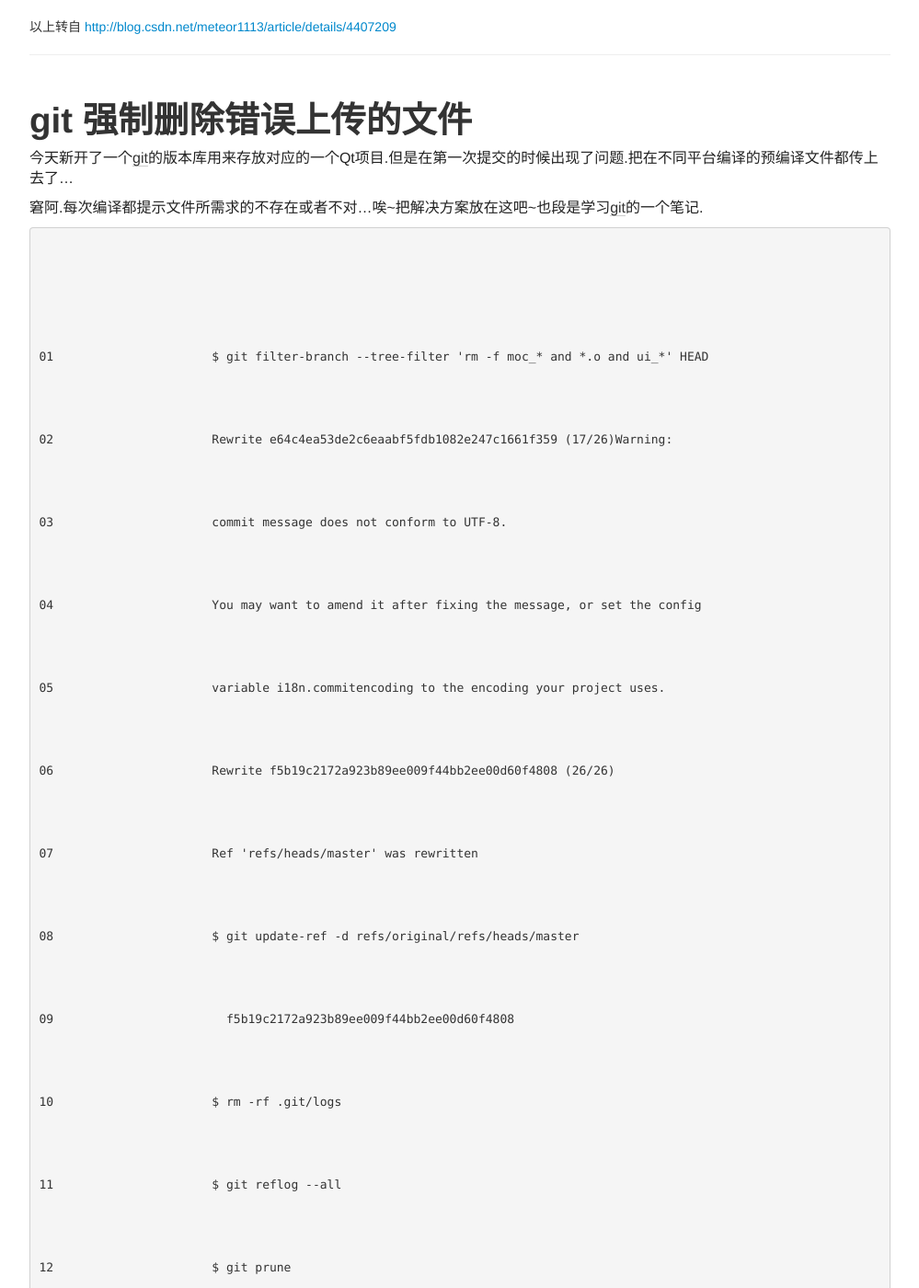
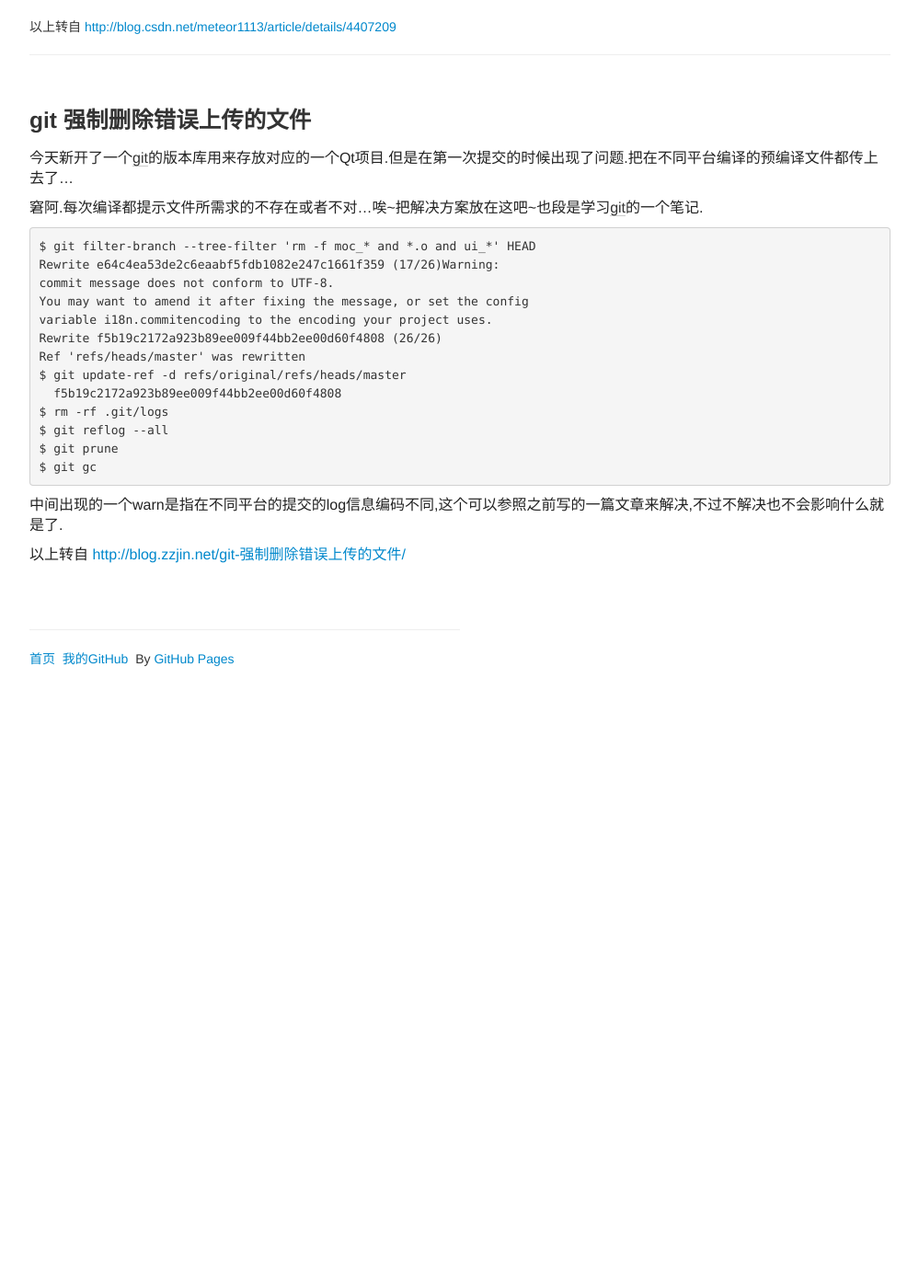
Before and after one commit to Yhzhtk/yhzhtk.github.io, a Jekyll site: the page built from _posts/2013-06-06-1-git-rm-all.html, in a window 1280 px wide and 1400 px high, scrolled down 1607 px. Shown: the whole window at 92% size, without its empty margins (140-1139 px from the left). Built offline with Jekyll 4.4.1, drawn with Linux system fonts in a browser that asks for light colours; after the commit the page ends 2353 px from its top, so only the background shows below that.

Commit message:
update format

```diff
--- a/_posts/2013-06-06-1-git-rm-all.html
+++ b/_posts/2013-06-06-1-git-rm-all.html
@@ -3,7 +3,7 @@ layout: post
 title: Git 完全删除某个文件（不在任何版本保留）
 tag: git 删除文件
 ---
-<h1>从git中永久删除文件以节省空间</h1>
+<h3>从git中永久删除文件以节省空间</h3>
 
 <p>在使用版本管理工具的过程中我们会碰到这样的问题:不小心把一个不该加入版本管理的文件加进去了，有时候这个文件很大，也许我们整个版本库才几百 K，但加进去这个没用的文件却有好几百M，我可不想因为这么个破烂东西把整个版本库整个硕大无比，以后维护备份都不方便；还有时候是不小心把一个敏感文件 加进去了，比如里面写了信用卡密码的文本文件。</p>
 
@@ -95,7 +95,7 @@ tag: git 删除文件
 <hr />
 <p>&nbsp;</p>
 
-<h1>git 强制删除错误上传的文件</h1>
+<h3>git 强制删除错误上传的文件</h3>
 
 <div class="entry-content" style="color: rgb(34, 34, 34); font-family: proxima-nova, Helvetica, sans-serif; font-size: 16px; line-height: 22px;">
 <p>今天新开了一个<a href="http://blog.zzjin.net/tag/git/" style="color: rgb(51, 51, 51); text-decoration: none; outline: 0px; line-height: inherit; border-bottom-width: 1px; border-bottom-style: solid; border-bottom-color: rgb(204, 204, 204);" target="_blank" title="查看 git 中的全部文章">git</a>的版本库用来存放对应的一个Qt项目.但是在第一次提交的时候出现了问题.把在不同平台编译的预编译文件都传上去了&hellip;</p>
@@ -103,72 +103,19 @@ tag: git 删除文件
 <p>窘阿.每次编译都提示文件所需求的不存在或者不对&hellip;唉~把解决方案放在这吧~也段是学习<a href="http://blog.zzjin.net/tag/git/" style="color: rgb(51, 51, 51); text-decoration: none; outline: 0px; line-height: inherit; border-bottom-width: 1px; border-bottom-style: solid; border-bottom-color: rgb(204, 204, 204);" target="_blank" title="查看 git 中的全部文章">git</a>的一个笔记.</p>
 
 <pre>
-<div>
-<div id="highlighter_938675">
-<table border="0" cellpadding="0" cellspacing="0">
-	<tbody>
-		<tr>
-			<td>
-			<p>01</p>
-
-			<p>02</p>
-
-			<p>03</p>
-
-			<p>04</p>
-
-			<p>05</p>
-
-			<p>06</p>
-
-			<p>07</p>
-
-			<p>08</p>
-
-			<p>09</p>
-
-			<p>10</p>
-
-			<p>11</p>
-
-			<p>12</p>
-
-			<p>13</p>
-			</td>
-			<td>
-			<div>
-			<p>$&nbsp;git&nbsp;filter-branch&nbsp;--tree-filter&nbsp;&#39;rm&nbsp;-f moc_* and *.o and ui_*&#39;&nbsp;HEAD</p>
-
-			<p>Rewrite e64c4ea53de2c6eaabf5fdb1082e247c1661f359 (17/26)Warning:</p>
-
-			<p>commit message does not conform to UTF-8.</p>
-
-			<p>You may want to amend it after fixing the message, or&nbsp;set&nbsp;the config</p>
-
-			<p>variable i18n.commitencoding to the encoding your project uses.</p>
-
-			<p>Rewrite f5b19c2172a923b89ee009f44bb2ee00d60f4808 (26/26)</p>
-
-			<p>Ref&nbsp;&#39;refs/heads/master&#39;&nbsp;was rewritten</p>
-
-			<p>$&nbsp;git&nbsp;update-ref&nbsp;-d&nbsp;refs/original/refs/heads/master</p>
-
-			<p>&nbsp;&nbsp;f5b19c2172a923b89ee009f44bb2ee00d60f4808</p>
-
-			<p>$&nbsp;rm&nbsp;-rf&nbsp;.git/logs</p>
-
-			<p>$&nbsp;git&nbsp;reflog&nbsp;--all</p>
-
-			<p>$&nbsp;git&nbsp;prune</p>
-
-			<p>$&nbsp;git&nbsp;gc</p>
-			</div>
-			</td>
-		</tr>
-	</tbody>
-</table>
-</div>
-</div>
+$ git filter-branch --tree-filter 'rm -f moc_* and *.o and ui_*' HEAD
+Rewrite e64c4ea53de2c6eaabf5fdb1082e247c1661f359 (17/26)Warning:
+commit message does not conform to UTF-8.
+You may want to amend it after fixing the message, or set the config
+variable i18n.commitencoding to the encoding your project uses.
+Rewrite f5b19c2172a923b89ee009f44bb2ee00d60f4808 (26/26)
+Ref 'refs/heads/master' was rewritten
+$ git update-ref -d refs/original/refs/heads/master
+  f5b19c2172a923b89ee009f44bb2ee00d60f4808
+$ rm -rf .git/logs
+$ git reflog --all
+$ git prune
+$ git gc
 </pre>
 
 <p>中间出现的一个warn是指在不同平台的提交的log信息编码不同,这个可以参照之前写的一篇文章来解决,不过不解决也不会影响什么就是了.</p>
```
